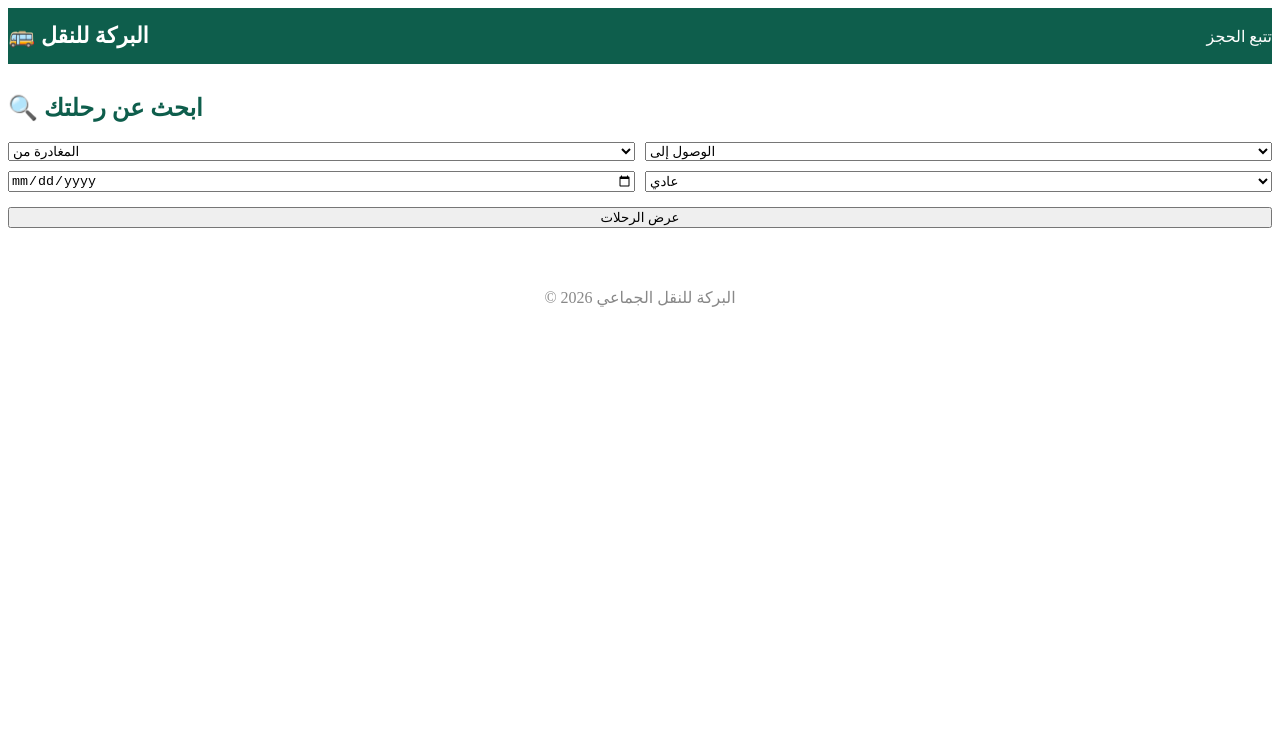
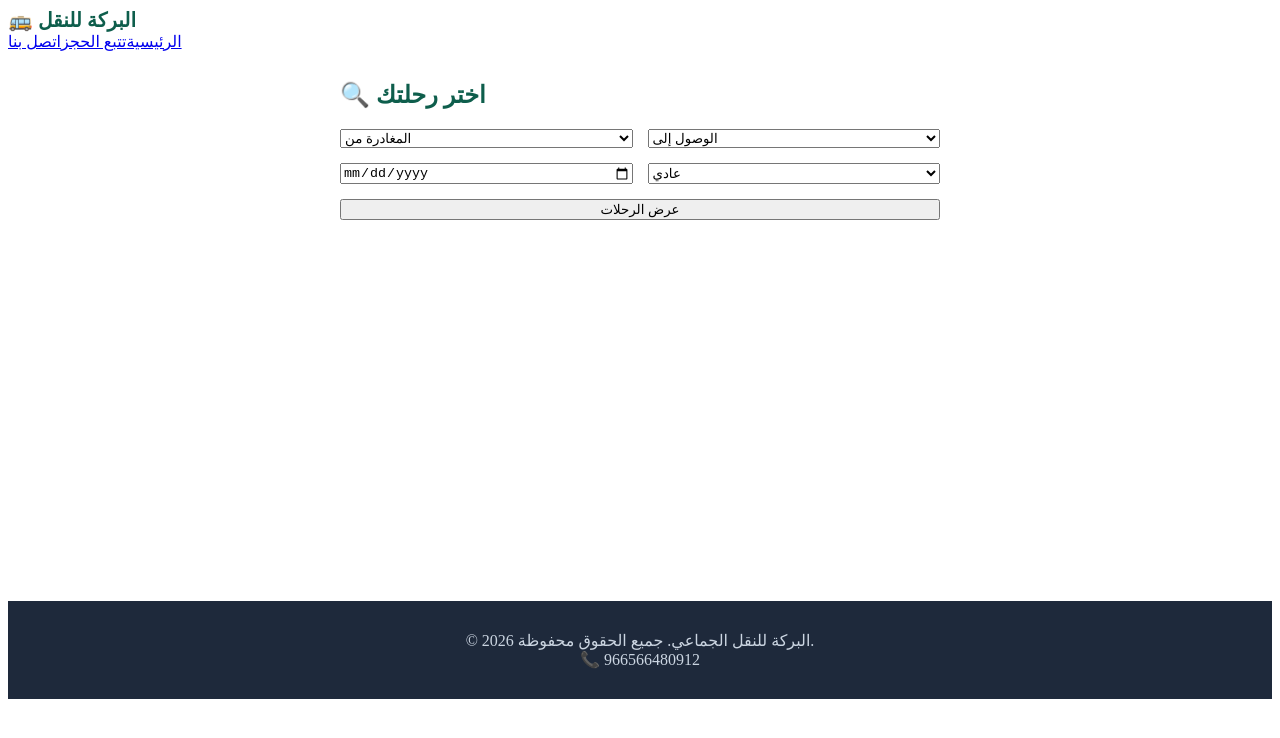
Before and after one commit to alialshatir2-oss/albarka-web, a Next.js app: page / in a window 1280 px wide. Shown: the top 738 px of the page. Built offline with nearby package versions, Linux system fonts and the light colour scheme.

Commit message:
تصميم احترافي متكامل مع تنقل وزر رجوع

```diff
--- /dev/null
+++ b/components/Layout.js
@@ -0,0 +1,37 @@
+import { useRouter } from 'next/router'
+import Link from 'next/link'
+
+export default function Layout({ children, showBack = false }) {
+  const router = useRouter()
+
+  return (
+    <>
+      <nav className="navbar">
+        <div className="container">
+          <Link href="/" style={{ fontWeight: 'bold', fontSize: '20px', color: '#0e5e4c', textDecoration: 'none' }}>
+            🚌 البركة للنقل
+          </Link>
+          <div>
+            <Link href="/">الرئيسية</Link>
+            <Link href="/track">تتبع الحجز</Link>
+            <Link href="/contact">اتصل بنا</Link>
+          </div>
+        </div>
+      </nav>
+
+      <div className="container" style={{ marginTop: '30px', marginBottom: '30px', minHeight: '60vh' }}>
+        {showBack && (
+          <button onClick={() => router.back()} className="back-btn">
+            ⬅️ رجوع
+          </button>
+        )}
+        {children}
+      </div>
+
+      <footer style={{ textAlign: 'center', padding: '30px', background: '#1e293b', color: '#cbd5e1', marginTop: '40px' }}>
+        © 2026 البركة للنقل الجماعي. جميع الحقوق محفوظة.
+        <br/>📞 966566480912
+      </footer>
+    </>
+  )
+}
--- a/pages/index.js
+++ b/pages/index.js
@@ -1,24 +1,19 @@
-import { useState, useEffect } from 'react'
-import Head from 'next/head'
+import { useState } from 'react'
+import Layout from '../components/Layout'
+
+const CITIES = [
+  'الدمام', 'الرياض', 'المدينة المنورة', 'جده', 'مكه', 'جيزان', 'شرورة',
+  'صنعاء', 'الحديدة', 'ذمار', 'البيضاء', 'المكلا', 'عدن', 'تعز المدينة', 'تعز الحوبان', 'إب'
+]
 
 export default function Home() {
+  const [step, setStep] = useState('search') // search | results | booking | confirm
   const [trips, setTrips] = useState([])
   const [loading, setLoading] = useState(false)
-  const [form, setForm] = useState({
-    from: '',
-    to: '',
-    date: '',
-    type: 'عادي'
-  })
-  const [step, setStep] = useState('search') // search | results | booking | confirm
+  const [form, setForm] = useState({ from: '', to: '', date: '', type: 'عادي' })
   const [selectedTrip, setSelectedTrip] = useState(null)
   const [passenger, setPassenger] = useState({ name: '', phone: '', seats: '1' })
   const [message, setMessage] = useState('')
-
-  const cities = [
-    'الدمام', 'الرياض', 'المدينة المنورة', 'جده', 'مكه', 'جيزان', 'شرورة',
-    'صنعاء', 'الحديدة', 'ذمار', 'البيضاء', 'المكلا', 'عدن', 'تعز المدينة', 'تعز الحوبان', 'إب'
-  ]
 
   async function searchTrips() {
     if (!form.from || !form.to || !form.date) {
@@ -31,9 +26,7 @@ export default function Home() {
       const res = await fetch('/api/trips')
       const data = await res.json()
       const filtered = data.filter(t =>
-        t.from_city === form.from &&
-        t.to_city === form.to &&
-        t.date === form.date
+        t.from_city === form.from && t.to_city === form.to && t.date === form.date
       )
       setTrips(filtered)
       setStep('results')
@@ -70,31 +63,18 @@ export default function Home() {
   }
 
   return (
-    <>
-      <Head>
-        <title>البركة للنقل الجماعي - حجز الرحلات</title>
-      </Head>
-      <header style={{ background: '#0e5e4c', color: 'white', padding: '15px 0' }}>
-        <div className="container" style={{ display: 'flex', justifyContent: 'space-between', alignItems: 'center' }}>
-          <h1 style={{ margin: 0, fontSize: '22px' }}>🚌 البركة للنقل</h1>
-          <nav>
-            <a href="/track" style={{ color: 'white', marginLeft: '20px', textDecoration: 'none' }}>تتبع الحجز</a>
-          </nav>
-        </div>
-      </header>
-
-      <main className="container" style={{ marginTop: '30px' }}>
-        {/* محرك البحث */}
-        <div className="card">
-          <h2 style={{ marginBottom: '20px', color: '#0e5e4c' }}>🔍 ابحث عن رحلتك</h2>
-          <div style={{ display: 'grid', gridTemplateColumns: '1fr 1fr', gap: '10px' }}>
+    <Layout showBack={step !== 'search'}>
+      {step === 'search' && (
+        <div className="card" style={{ maxWidth: '600px', margin: '0 auto' }}>
+          <h2 style={{ color: '#0e5e4c', marginBottom: '20px' }}>🔍 اختر رحلتك</h2>
+          <div style={{ display: 'grid', gridTemplateColumns: '1fr 1fr', gap: '15px' }}>
             <select value={form.from} onChange={e => setForm({...form, from: e.target.value})}>
               <option value="">المغادرة من</option>
-              {cities.map(c => <option key={c} value={c}>{c}</option>)}
+              {CITIES.map(c => <option key={c} value={c}>{c}</option>)}
             </select>
             <select value={form.to} onChange={e => setForm({...form, to: e.target.value})}>
               <option value="">الوصول إلى</option>
-              {cities.map(c => <option key={c} value={c}>{c}</option>)}
+              {CITIES.map(c => <option key={c} value={c}>{c}</option>)}
             </select>
             <input type="date" value={form.date} onChange={e => setForm({...form, date: e.target.value})} />
             <select value={form.type} onChange={e => setForm({...form, type: e.target.value})}>
@@ -103,17 +83,17 @@ export default function Home() {
             </select>
           </div>
           <button className="btn" onClick={searchTrips} disabled={loading} style={{ marginTop: '15px', width: '100%' }}>
-            {loading ? 'جاري البحث...' : 'عرض الرحلات'}
+            {loading ? '⏳ جاري البحث...' : 'عرض الرحلات'}
           </button>
-          {message && <p style={{ marginTop: '10px', color: message.includes('✅') ? 'green' : 'red' }}>{message}</p>}
+          {message && <p style={{ marginTop: '15px', color: 'red', textAlign: 'center' }}>{message}</p>}
         </div>
+      )}
 
-        {/* نتائج الرحلات */}
       {step === 'results' && (
         <div>
-            <h2 style={{ color: '#0e5e4c', marginBottom: '15px' }}>🚌 رحلات {form.from} → {form.to} ({form.date})</h2>
+          <h2 style={{ color: '#0e5e4c', marginBottom: '20px' }}>🚌 رحلات {form.from} → {form.to} ({form.date})</h2>
           {trips.length === 0 ? (
-              <div className="card">😔 لا توجد رحلات في هذا التاريخ.</div>
+            <div className="card" style={{ textAlign: 'center' }}>😔 لا توجد رحلات في هذا التاريخ.</div>
           ) : (
             trips.map(trip => (
               <div key={trip.id} className="card" style={{ display: 'flex', justifyContent: 'space-between', alignItems: 'center' }}>
@@ -121,7 +101,7 @@ export default function Home() {
                   <div style={{ fontWeight: 'bold', fontSize: '18px' }}>{trip.from_city} → {trip.to_city}</div>
                   <div>📅 {trip.date} | ⏰ {trip.time}</div>
                   <div style={{ color: '#0e5e4c', fontWeight: 'bold', marginTop: '5px' }}>
-                      {trip.price} ريال ( {form.type === 'VIP' ? 'VIP' + Math.round(trip.price*1.5) : trip.price} )
+                    {trip.price} ريال
                   </div>
                 </div>
                 <button className="btn" onClick={() => { setSelectedTrip(trip); setStep('booking') }}>
@@ -133,38 +113,35 @@ export default function Home() {
         </div>
       )}
 
-        {/* بيانات المسافر وتأكيد */}
       {step === 'booking' && selectedTrip && (
-          <div className="card">
+        <div className="card" style={{ maxWidth: '500px', margin: '0 auto' }}>
           <h2 style={{ color: '#0e5e4c' }}>👤 بيانات المسافر</h2>
           <input placeholder="الاسم الكامل" value={passenger.name} onChange={e => setPassenger({...passenger, name: e.target.value})} />
           <input placeholder="رقم الجوال (9665xxxxxxxx)" value={passenger.phone} onChange={e => setPassenger({...passenger, phone: e.target.value})} />
           <select value={passenger.seats} onChange={e => setPassenger({...passenger, seats: e.target.value})}>
             {[1,2,3,4,5,6].map(i => <option key={i} value={i}>{i} مقعد</option>)}
           </select>
-            <div style={{ marginTop: '15px', background: '#f0f8f4', padding: '15px', borderRadius: '8px' }}>
+          <div style={{ background: '#f0f8f4', padding: '15px', borderRadius: '10px', marginTop: '15px' }}>
             <p><strong>الرحلة:</strong> {selectedTrip.from_city} → {selectedTrip.to_city}</p>
             <p><strong>التاريخ:</strong> {selectedTrip.date} | <strong>الوقت:</strong> {selectedTrip.time}</p>
-              <p><strong>الإجمالي التقريبي:</strong> {selectedTrip.price * passenger.seats} ريال</p>
+            <p><strong>الإجمالي التقريبي:</strong> {selectedTrip.price * parseInt(passenger.seats)} ريال</p>
           </div>
-            <button className="btn" onClick={confirmBooking} style={{ width: '100%', marginTop: '15px' }}>
+          <button className="btn" onClick={confirmBooking} style={{ width: '100%', marginTop: '20px' }}>
             🎫 تأكيد الحجز
           </button>
+          {message && <p style={{ marginTop: '15px', color: message.includes('✅') ? 'green' : 'red' }}>{message}</p>}
         </div>
       )}
 
       {step === 'confirm' && (
-          <div className="card" style={{ textAlign: 'center' }}>
+        <div className="card" style={{ textAlign: 'center', maxWidth: '400px', margin: '0 auto' }}>
           <h2>🎉 شكراً لك!</h2>
           <p>{message}</p>
-            <button className="btn" onClick={() => { setStep('search'); setTrips([]); }}>حجز جديد</button>
+          <button className="btn" onClick={() => { setStep('search'); setTrips([]); setPassenger({ name: '', phone: '', seats: '1' }) }}>
+            حجز جديد
+          </button>
         </div>
       )}
-      </main>
-
-      <footer style={{ textAlign: 'center', padding: '20px', color: '#888', marginTop: '40px' }}>
-        © 2026 البركة للنقل الجماعي
-      </footer>
-    </>
+    </Layout>
   )
 }
--- a/styles/global.css
+++ b/styles/global.css
@@ -9,77 +9,133 @@
 
 body {
   font-family: 'Cairo', sans-serif;
-  background: #f5f7fa;
+  background: #f0f4f8;
   direction: rtl;
-  color: #333;
+  color: #1e293b;
+  line-height: 1.6;
 }
 
 .container {
   max-width: 1100px;
   margin: 0 auto;
-  padding: 0 15px;
+  padding: 0 20px;
 }
 
+/* الأزرار */
 .btn {
   display: inline-block;
-  padding: 12px 24px;
+  padding: 14px 28px;
   background: #0e5e4c;
   color: white;
   border: none;
-  border-radius: 8px;
+  border-radius: 10px;
   font-size: 16px;
   font-weight: 600;
   cursor: pointer;
-  transition: background 0.3s;
+  transition: all 0.3s ease;
   text-decoration: none;
+  box-shadow: 0 4px 15px rgba(14,94,76,0.2);
 }
-
 .btn:hover {
-  background: #0b4a3d;
+  background: #0a4a3c;
+  transform: translateY(-2px);
+  box-shadow: 0 6px 20px rgba(14,94,76,0.3);
 }
-
 .btn-outline {
   background: transparent;
   border: 2px solid #0e5e4c;
   color: #0e5e4c;
+  box-shadow: none;
+}
+.btn-outline:hover {
+  background: #0e5e4c;
+  color: white;
 }
 
+/* البطاقات */
 .card {
   background: white;
-  border-radius: 12px;
-  box-shadow: 0 4px 20px rgba(0,0,0,0.06);
-  padding: 20px;
+  border-radius: 16px;
+  box-shadow: 0 8px 30px rgba(0,0,0,0.05);
+  padding: 25px;
   margin-bottom: 20px;
+  transition: box-shadow 0.3s;
+}
+.card:hover {
+  box-shadow: 0 12px 40px rgba(0,0,0,0.08);
 }
 
-input, select {
+/* النماذج */
+input, select, textarea {
   width: 100%;
-  padding: 12px 15px;
-  border: 1px solid #ddd;
-  border-radius: 8px;
+  padding: 14px 18px;
+  border: 2px solid #e2e8f0;
+  border-radius: 10px;
   font-size: 16px;
   font-family: 'Cairo', sans-serif;
-  margin-bottom: 10px;
+  margin-bottom: 15px;
+  transition: border-color 0.3s;
+}
+input:focus, select:focus, textarea:focus {
+  border-color: #0e5e4c;
+  outline: none;
 }
 
+/* الجداول */
 table {
   width: 100%;
   border-collapse: collapse;
 }
-
 th, td {
-  padding: 12px;
+  padding: 14px;
   text-align: center;
-  border-bottom: 1px solid #eee;
+  border-bottom: 1px solid #e2e8f0;
 }
-
 th {
   background: #0e5e4c;
   color: white;
+  font-weight: 600;
+}
+
+/* شريط التنقل */
+.navbar {
+  background: white;
+  box-shadow: 0 2px 15px rgba(0,0,0,0.04);
+  padding: 15px 0;
+  position: sticky;
+  top: 0;
+  z-index: 100;
+}
+.navbar .container {
+  display: flex;
+  justify-content: space-between;
+  align-items: center;
+}
+.navbar a {
+  color: #1e293b;
+  text-decoration: none;
+  margin-left: 25px;
+  font-weight: 600;
+  transition: color 0.3s;
+}
+.navbar a:hover {
+  color: #0e5e4c;
+}
+
+/* زر الرجوع */
+.back-btn {
+  background: none;
+  border: none;
+  color: #0e5e4c;
+  font-size: 16px;
+  font-weight: 600;
+  cursor: pointer;
+  display: inline-flex;
+  align-items: center;
+  gap: 5px;
+  margin-bottom: 15px;
 }
 
 @media (max-width: 768px) {
-  .hide-mobile {
-    display: none;
-  }
+  .hide-mobile { display: none; }
 }
```
Also changed, not shown: pages/contact.js (added, +14 -0 lines), pages/track.js (+26 -14 lines). Lines whose indentation alone changed are shown as unchanged.
